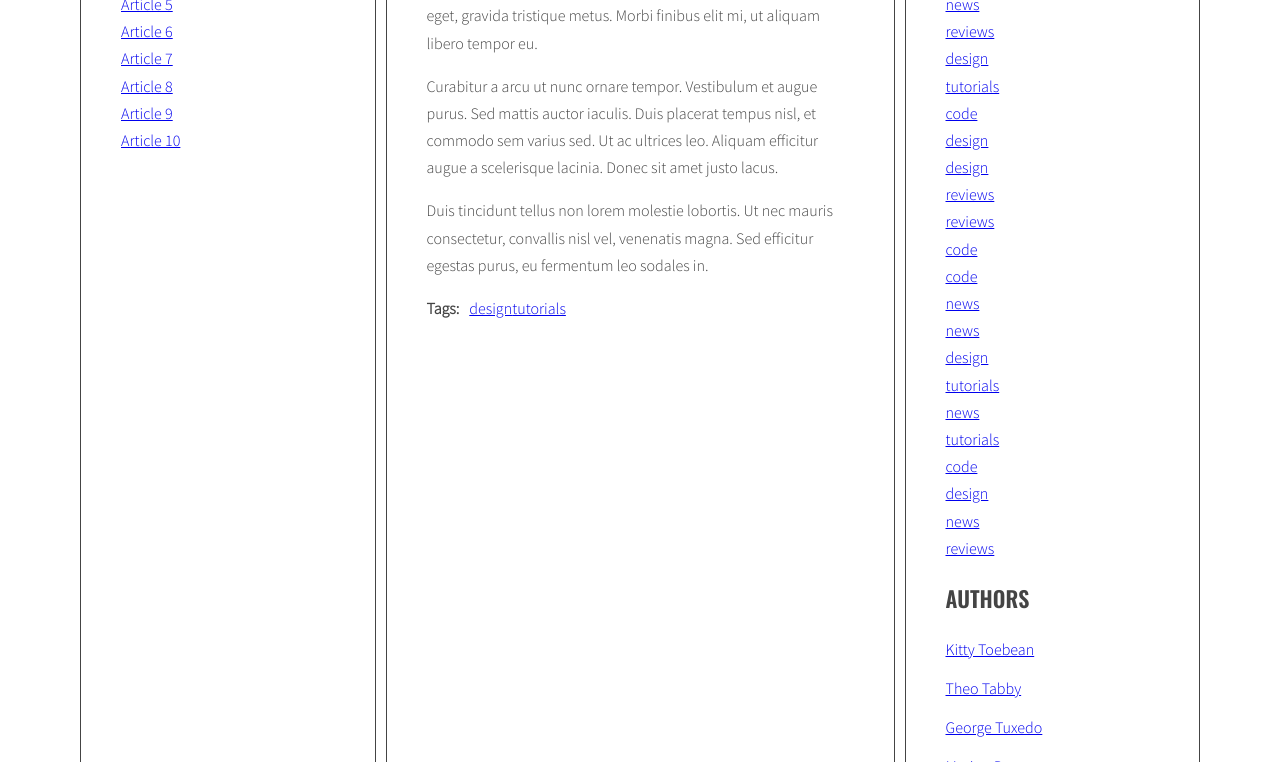
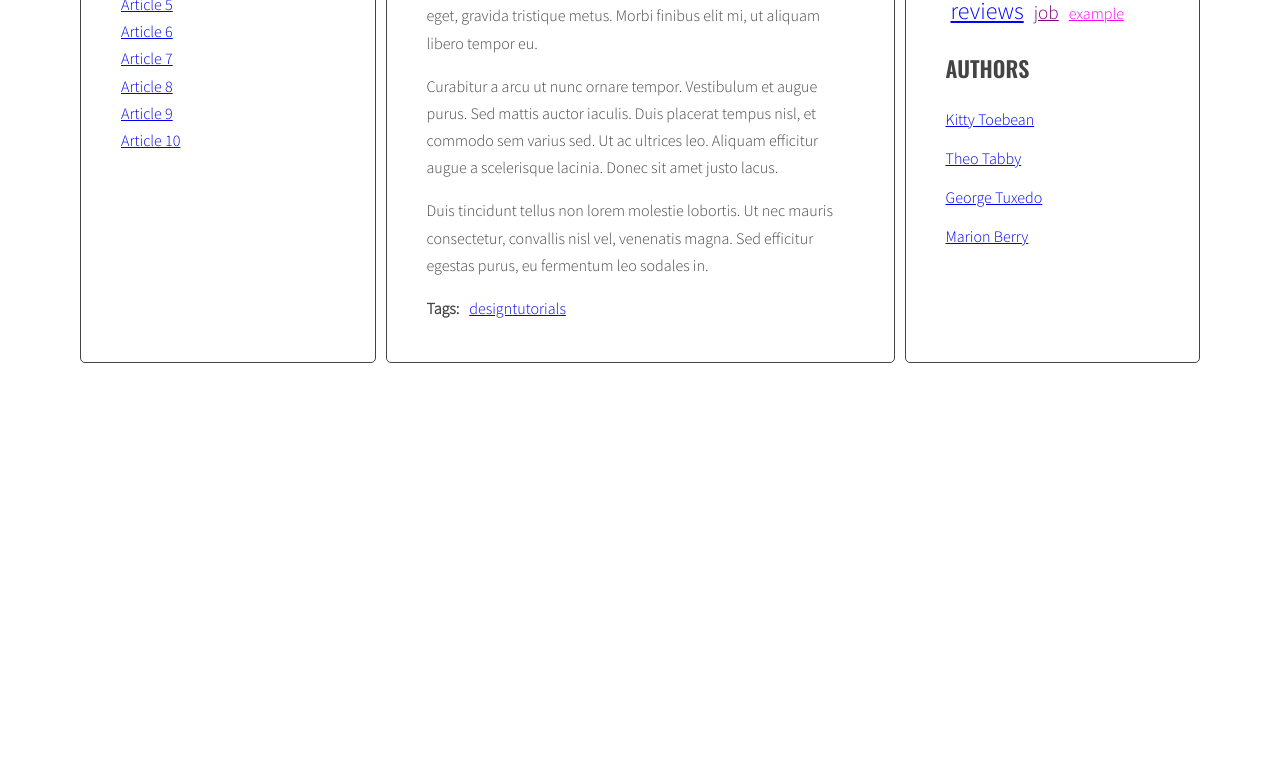
Before and after one commit to p-dubowik/javascript-blog, a website: page index.html in a window 1280 px wide. Shown: the part 476-1238 px from the top of the page. After the commit the page ends 847 px from the top, so only its background shows below. Drawn offline with nearby package versions, Linux system fonts and the light colour scheme.

Commit message:
Modify generateTags function and add calculateTagClass

```diff
--- a/index.html
+++ b/index.html
@@ -84,7 +84,7 @@
                 </ul>
             </div>
             </article>
-            <article class="post" id="article-5" data-tags="design reviews" data-author="Marion-Berry">
+            <article class="post" id="article-5" data-tags="design reviews job" data-author="Marion-Berry">
             <h3 class="post-title">Article 5</h3>
             <p class="post-author">by </p>
             <div class="post-content">
@@ -100,7 +100,7 @@
                 </ul>
             </div>
             </article>
-            <article class="post" id="article-6" data-tags="reviews code" data-author="George-Tuxedo">
+            <article class="post" id="article-6" data-tags="reviews code job" data-author="George-Tuxedo">
             <h3 class="post-title">Article 6</h3>
             <p class="post-author">by </p>
             <div class="post-content">
@@ -116,7 +116,7 @@
                 </ul>
             </div>
             </article>
-            <article class="post" id="article-7" data-tags="code news" data-author="Kitty-Toebean">
+            <article class="post" id="article-7" data-tags="code news job" data-author="Kitty-Toebean">
             <h3 class="post-title">Article 7</h3>
             <p class="post-author">by </p>
             <div class="post-content">
@@ -148,7 +148,7 @@
                 </ul>
             </div>
             </article>
-            <article class="post" id="article-9" data-tags="news tutorials" data-author="Marion-Berry">
+            <article class="post" id="article-9" data-tags="news tutorials example" data-author="Marion-Berry">
             <h3 class="post-title">Article 9</h3>
             <p class="post-author">by </p>
             <div class="post-content">
--- a/js/script.js
+++ b/js/script.js
@@ -47,7 +47,9 @@
     optTitleListSelector = '.titles',
     optArticleTagsSelector = '.post-tags .list',
     optAuthorSelector = '.post-author',
-    optTagListSelector = '.tags.list';
+    optTagListSelector = '.tags.list',
+    optCloudClassCount = 5,
+    optCloudClassPrefix = 'tag-size-' ;
 
   const generateTitleLinks = function(customSelector = '') {
 
@@ -85,9 +87,41 @@
 
   generateTitleLinks();
 
+  function calculateTagsParams(tags){
+    let params = {
+      max: 0,
+      min: 99999
+    };
+
+    for(let tag in tags){
+      console.log(tag + ' is used ' + tags[tag] + ' times');
+      if(tags[tag] > params.max){
+        params.max = tags[tag];
+      }
+      if(tags[tag] < params.min){
+        params.min = tags[tag];
+      }
+    }
+
+    return params;
+  }
+
+
+  function calculateTagClass(count, params){
+    const normalizedCount = count - params.min;
+
+    const normalizedMax = params.max - params.min;
+
+    const percentage = normalizedCount / normalizedMax;
+
+    const classNumber = Math.floor(percentage * (optCloudClassCount -1) + 1);
+
+    return optCloudClassPrefix + classNumber
+  }
+
   const generateTags = function(){
-    /* [NEW] create a new variable allTags with an empty array */
-    let allTags = [];
+    /* [NEW] create a new variable allTags with an empty object */
+    let allTags = {};
 
   /* find all articles */
     const articles = document.querySelectorAll(optArticleSelector);
@@ -111,9 +145,11 @@
         html = html + linkHTML;
         console.log(html);
         /* [NEW] check if this link is NOT already in allTags */
-        if(allTags.indexOf(linkHTML == -1)){
-          /* [NEW] add generated code to allTags array */
-          allTags.push(linkHTML);
+        if(!allTags[tag]) {
+          /* [NEW] add tag to allTags object */
+          allTags[tag] = 1;
+        }else {
+          allTags[tag]++;
         }
         /* END LOOP: for each tag */
       }
@@ -123,9 +159,24 @@
     }
       /* [NEW] find list of tags in right column */
     const tagList = document.querySelector(optTagListSelector);
-    /* [NEW] add html from allTags to tagList */
-    tagList.innerHTML = allTags.join(' ')
-  };
+    /* [NEW] create variable for all links HTML code */
+    const tagParams = calculateTagsParams(allTags);
+    console.log('tagsParams: ', tagParams);
+    let allTagsHTML = ''
+    /* [NEW] START LOOP: for each tag in allTags: */
+    for(let tag in allTags){
+      /* [NEW] generate code of a link and add it to allTagsHTML */
+      console.log(allTagsHTML);
+      const tagLinkHTML = '<li><a href="#tag-' + tag + '" class="' + calculateTagClass(allTags[tag], tagParams) + '">' + tag  + '</a></li>';
+      console.log(tagLinkHTML);
+      allTagsHTML += tagLinkHTML;
+
+      /* [NEW] END LOOP: for each tag in allTags: */
+    }
+    /*[NEW] add HTML from allTagsHTML to tagList */
+    tagList.innerHTML = allTagsHTML;
+  }
+
 
   generateTags();
 
@@ -140,7 +191,7 @@ function tagClickHandler(event){
     /* make a new constant "tag" and extract tag from the "href" constant */
     const tag = href.replace('#tag-', '');
     /* find all tag links with class active */
-  const activeTags = document.querySelectorAll('active');
+    const activeTags = document.querySelectorAll('.active');
     /* START LOOP: for each active tag link */
     for(let activeTag of activeTags){
       /* remove class active */
@@ -161,7 +212,7 @@ function tagClickHandler(event){
 
   function addClickListenersToTags(){
     /* find all links to tags */
-  const links = document.querySelectorAll('.post-tags a');
+    const links = document.querySelectorAll('a[href^="#tag-"]');
     /* START LOOP: for each link */
     for(let link of links){
       /* add tagClickHandler as event listener for that link */
@@ -227,6 +278,4 @@ function addClickListenerToAuthors(){
 
   addClickListenerToAuthors();
 
-
-
-}
+};
--- a/sass/style.scss
+++ b/sass/style.scss
@@ -50,6 +50,8 @@ body {
 
 .sidebar {
   flex: 1 0 0;
+  width: 100px;
+  overflow-wrap: break-word;
 }
 
 .posts {
@@ -118,3 +120,36 @@ body {
     margin: 0 10px 0 0;
   }
 }
+
+.list.tags{
+
+  display: block;
+
+  li{
+    display: inline;
+    margin: auto 5px;
+    white-space: nowrap;
+  }
+
+    .tag-size-1{
+      font-size: 100%;
+      color: magenta;
+}
+    .tag-size-2{
+      font-size: 120%;
+      color: purple;
+}
+    .tag-size-3{
+      font-size: 150%;
+      color: blue;
+    }
+    .tag-size-4{
+      font-size: 170%;
+      color: green;
+}
+    .tag-size-5{
+      font-size: 200%;
+      color: red;
+}
+
+}
```
Also changed, not shown: css/style.css, 1 other file. Lines whose indentation alone changed are shown as unchanged.
